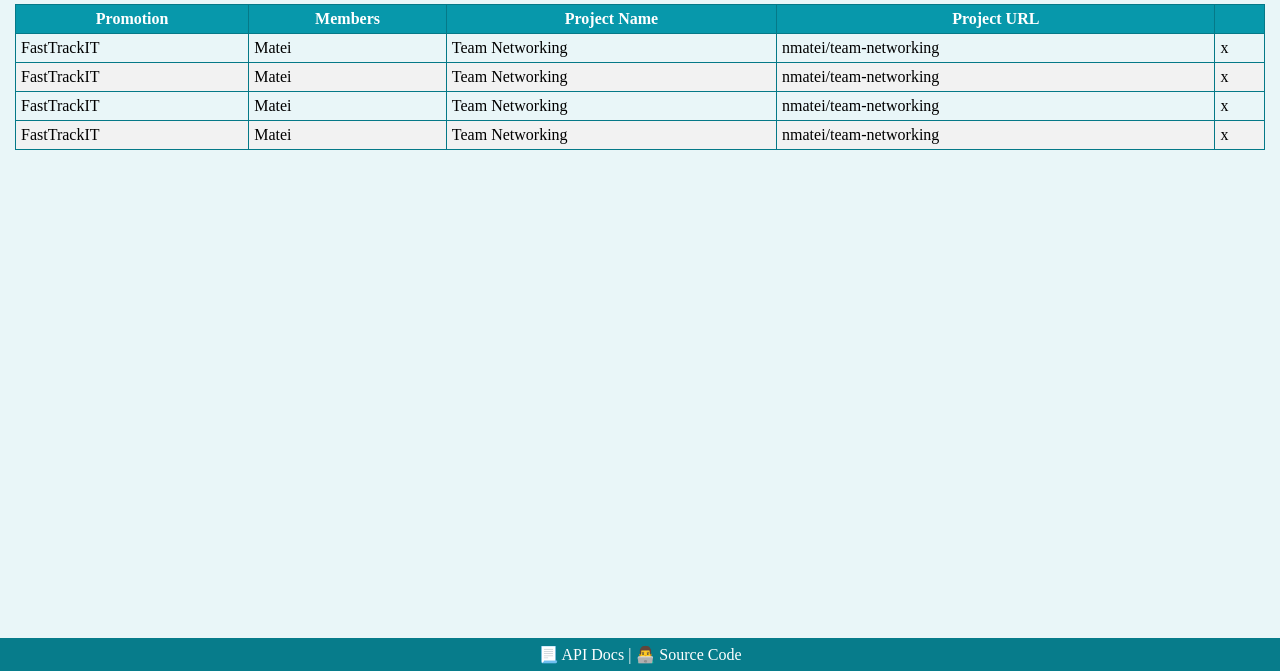
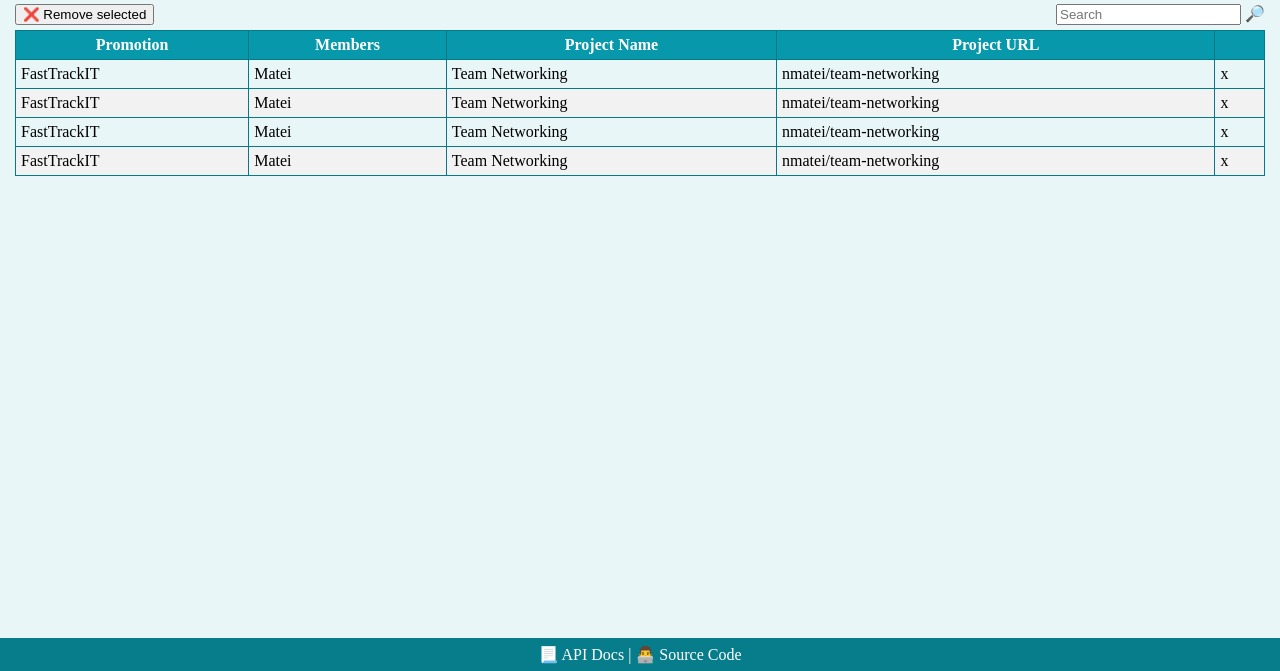
Before and after one commit to danacomanescu/teams-networking, a website built with webpack: page src/index.html in a window 1280 px wide. Shown: the part 129-800 px from the top of the page. Built offline with nearby package versions, Linux system fonts and the light colour scheme.

Commit message:
add tbar

```diff
--- a/src/index.html
+++ b/src/index.html
@@ -17,6 +17,16 @@
     </header>
 
     <section>
+      <div class="tbar">
+        <div>
+          <button>❌ Remove selected</button>
+        </div>
+        <div class="tfill"></div>
+        <div>
+          <input type="search" name="search" id="search" placeholder="Search" />
+          🔎
+        </div>
+      </div>
       <table id="teamsTable">
         <thead>
           <tr>
--- a/src/style.css
+++ b/src/style.css
@@ -48,6 +48,14 @@ footer {
   padding: 7px;
 }
 
+.tbar {
+  display: flex;
+  padding: 0 0 5px 0;
+}
+.tfill {
+  flex: 1;
+}
+
 #teamsTable {
   border-collapse: collapse;
   width: 100%;
```
